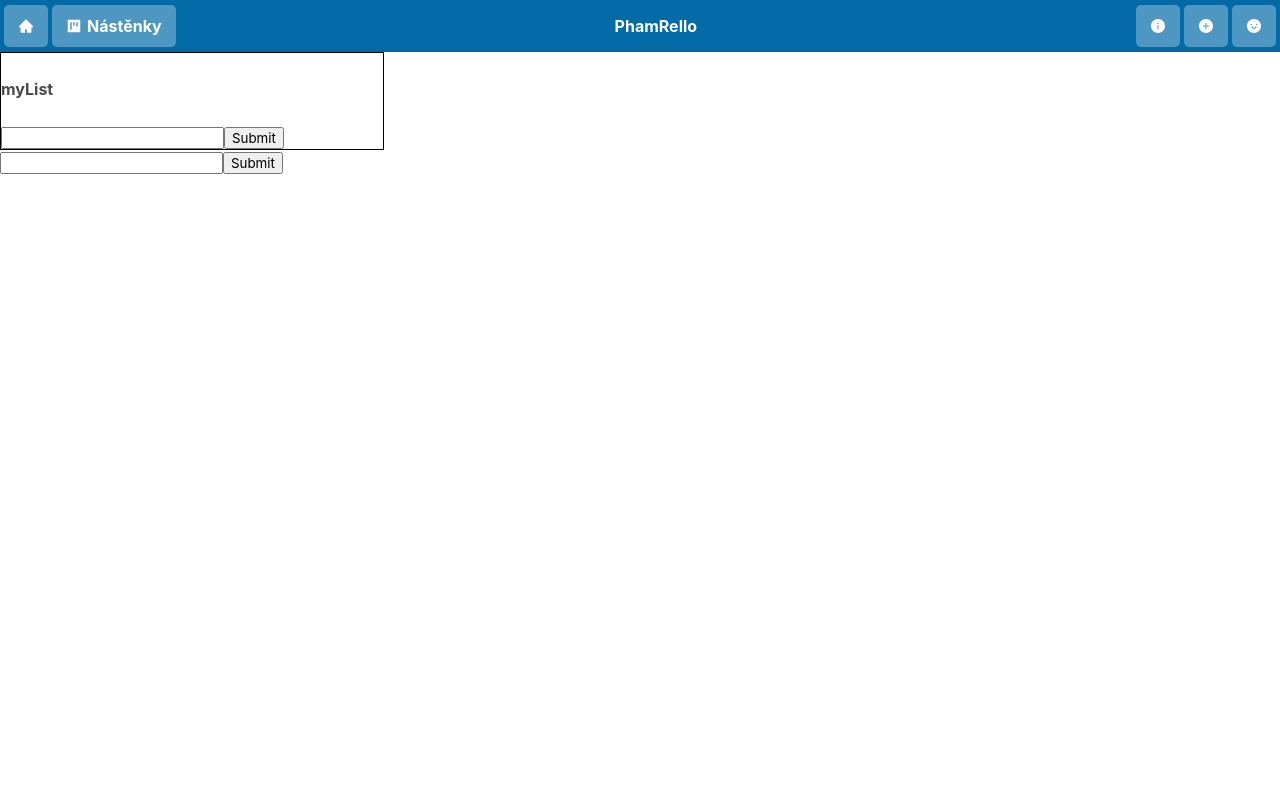
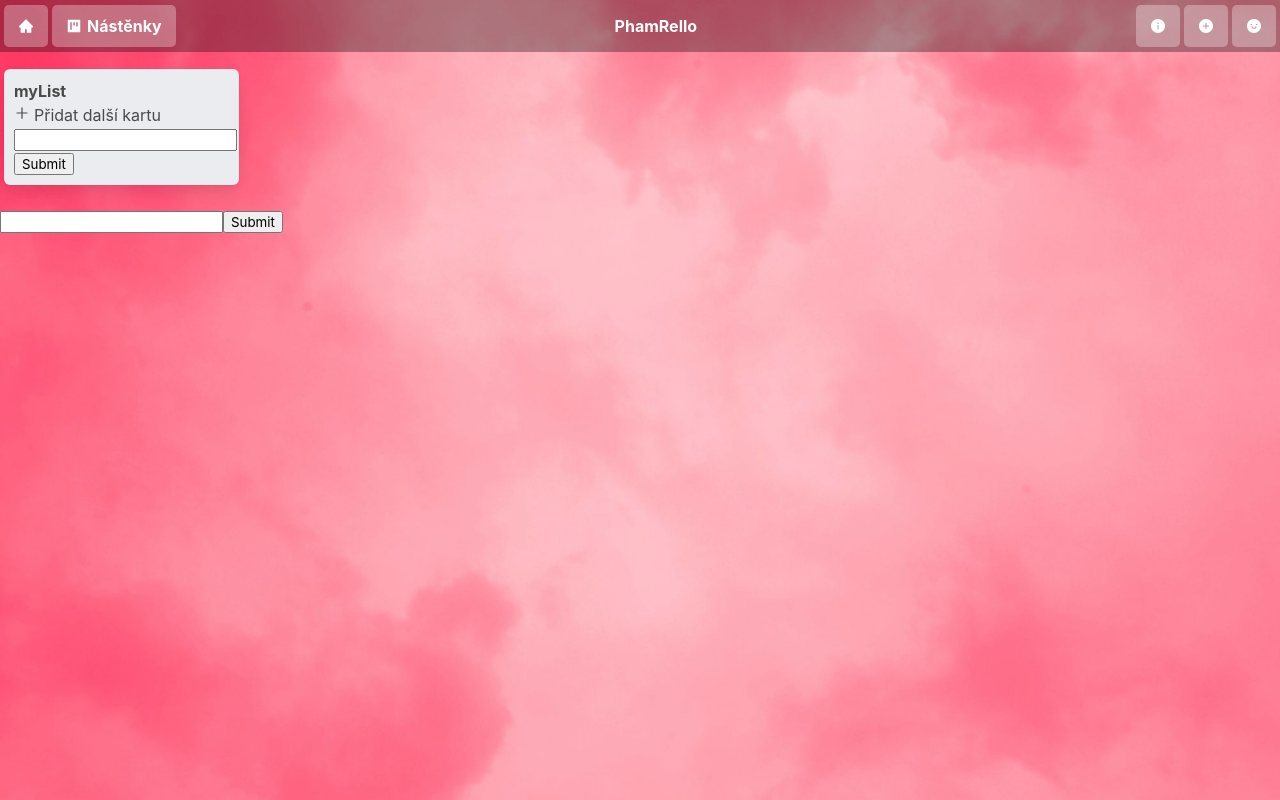
Before and after one commit to filipxpham/trelloReact, a React (Create React App) app: page / in a window 1280 px wide. Built offline with nearby package versions, Linux system fonts and the light colour scheme.

Commit message:
Minor detailing

```diff
--- a/src/App.js
+++ b/src/App.js
@@ -31,16 +31,23 @@ export default function App(props) {
   };
 
   return (
+    <div className="bg-image">
       <div className="App">
         <Navbar />
+        <div className="columns">
           {lists.map((item, index) => (
+            <div className="column">
+              <div className="box">
                 <List
                   key={item.index}
                   name={item.name}
                   cards={item.cards}
                   handleNameChange={(name) => handleNameChange(name, index)}
                 />
+              </div>
+            </div>
           ))}
+        </div>
         <form onSubmit={handleSubmit}>
           <input
             type="text"
@@ -51,5 +58,6 @@ export default function App(props) {
           <input type="submit" value="Submit" />
         </form>
       </div>
+    </div>
   );
 }
--- a/src/App.scss
+++ b/src/App.scss
@@ -1 +1,33 @@
 @import "~bulma/bulma";
+.block:not(:last-child) {
+  margin-bottom: 1.5rem;
+}
+
+html {
+  background-image: url("./images/background.jpg");
+  /* Full height */
+  height: 100%;
+
+  /* Center and scale the image nicely */
+  background-position: center;
+  background-repeat: no-repeat;
+  background-size: cover;
+}
+
+.bg-image {
+}
+
+.columns {
+  padding: 0px 4px;
+}
+.column {
+  max-width: 20%;
+  .box {
+    background-color: #ebecf0;
+    padding: 10px;
+  }
+}
+
+div.columns {
+  margin-top: 5px;
+}
--- a/src/components/List.css
+++ /dev/null
@@ -1,4 +0,0 @@
-.List {
-  border: 1px solid black;
-  width: 30%;
-}
--- a/src/components/List.js
+++ b/src/components/List.js
@@ -1,6 +1,7 @@
 import React, { useState, useRef } from "react";
-import "./List.css";
 import Card from "./Card";
+import "./List.scss";
+import { AiOutlineMore, AiOutlinePlus } from "react-icons/ai";
 
 export default function List(props) {
   const [cards, setCards] = useState(props.cards);
@@ -64,7 +65,6 @@ export default function List(props) {
 
   return (
     <div className="List">
-      <br />
       {isEditing ? renderEditView() : renderDefaultView()}
       <br />
       {cards.map((item, index) => (
@@ -74,7 +74,8 @@ export default function List(props) {
           handleNameChange={(name) => handleNameChange(name, index)}
         />
       ))}
-      <br />
+      <AiOutlinePlus className="marginRight" />
+      Přidat další kartu
       <form onSubmit={handleSubmit}>
         <input
           type="text"
--- /dev/null
+++ b/src/components/List.scss
@@ -0,0 +1,4 @@
+@import "~bulma/bulma";
+.marginRight {
+  margin-right: 4px;
+}
--- a/src/components/Navbar.scss
+++ b/src/components/Navbar.scss
@@ -1,7 +1,13 @@
 @import "~bulma/bulma";
+.block:not(:last-child) {
+  margin-bottom: 1.5rem;
+}
+
 nav.navbar {
   max-height: 52px;
-  background-color: #026aa7;
+  background: transparent;
+  background-color: rgba(0, 0, 0, 0.32);
+  //background-color: #026aa7; //todo: main page color
   padding: 0px 2px;
   .navbar-item.white {
     border-radius: 5px;
```
Also changed, not shown: src/images/background.jpg (added). Lines whose indentation alone changed are shown as unchanged.
